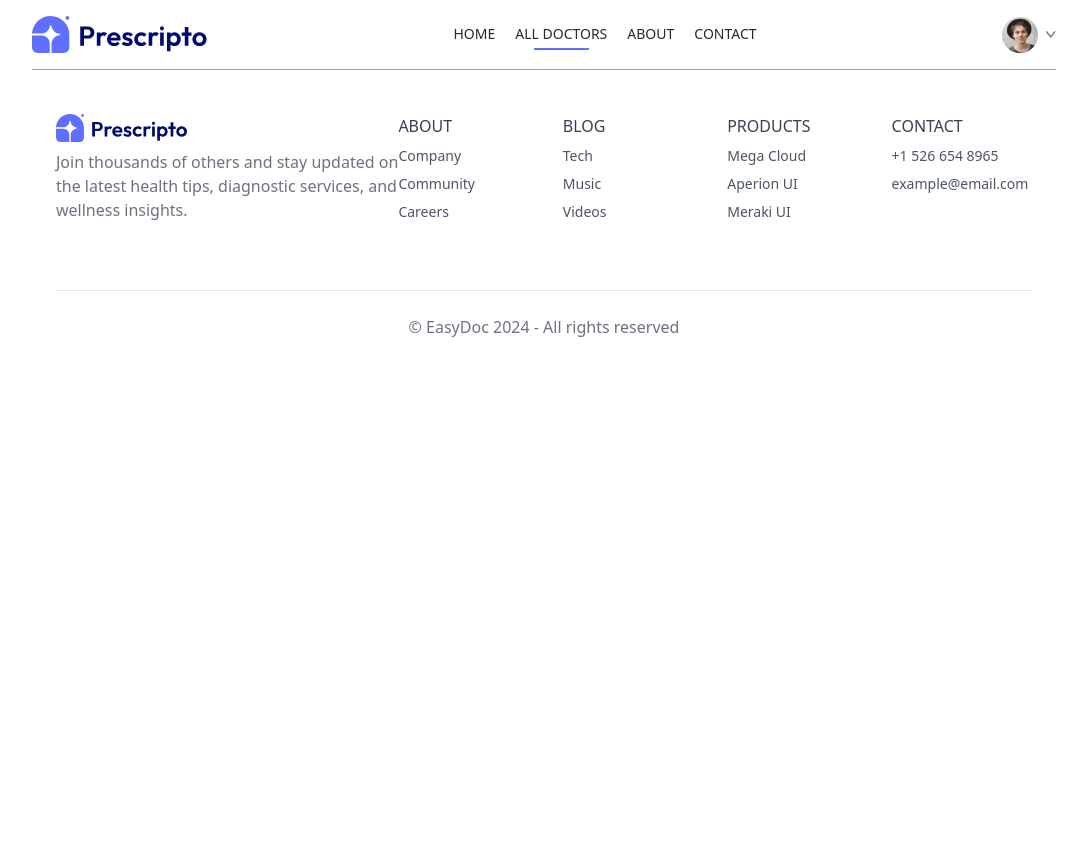
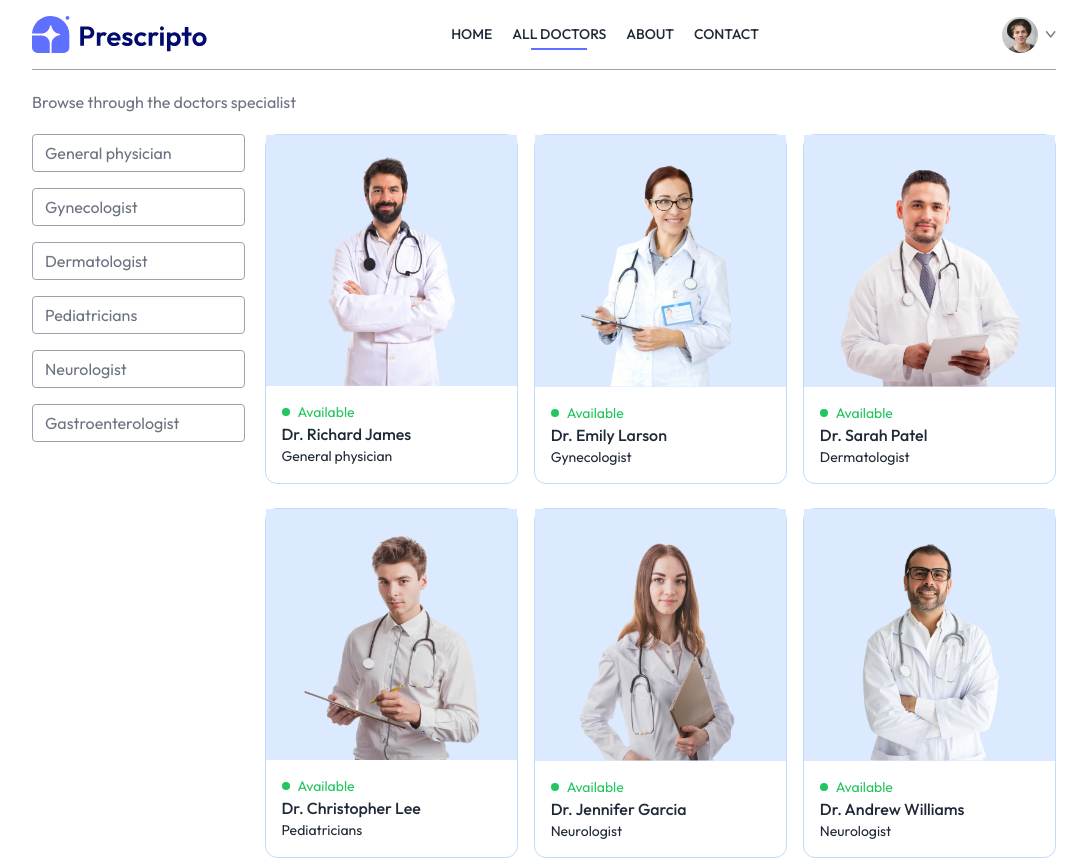
Before and after one commit to princemahmood117/Easy-doc-front, a React (Vite) app: page /doctors in a window 1280 px wide. Shown: the top 860 px of the page, without its empty margins (96-1183 px from the left). Before the commit the page ends 800 px from the top, so only its background shows below. Built offline with nearby package versions, Linux system fonts and the light colour scheme.

Commit message:
all doctors added

```diff
--- a/src/components/Footer/Footer.jsx
+++ b/src/components/Footer/Footer.jsx
@@ -93,49 +93,6 @@
                                     </a>
                                 </div>
 
-                                <div>
-                                    <h3 className="text-gray-700 uppercase dark:text-white">Blog</h3>
-                                    <a
-                                        href="#"
-                                        className="block mt-2 text-sm text-gray-600 dark:text-gray-400 hover:underline"
-                                    >
-                                        Tech
-                                    </a>
-                                    <a
-                                        href="#"
-                                        className="block mt-2 text-sm text-gray-600 dark:text-gray-400 hover:underline"
-                                    >
-                                        Music
-                                    </a>
-                                    <a
-                                        href="#"
-                                        className="block mt-2 text-sm text-gray-600 dark:text-gray-400 hover:underline"
-                                    >
-                                        Videos
-                                    </a>
-                                </div>
-
-                                <div>
-                                    <h3 className="text-gray-700 uppercase dark:text-white">Products</h3>
-                                    <a
-                                        href="#"
-                                        className="block mt-2 text-sm text-gray-600 dark:text-gray-400 hover:underline"
-                                    >
-                                        Mega Cloud
-                                    </a>
-                                    <a
-                                        href="#"
-                                        className="block mt-2 text-sm text-gray-600 dark:text-gray-400 hover:underline"
-                                    >
-                                        Aperion UI
-                                    </a>
-                                    <a
-                                        href="#"
-                                        className="block mt-2 text-sm text-gray-600 dark:text-gray-400 hover:underline"
-                                    >
-                                        Meraki UI
-                                    </a>
-                                </div>
 
                                 <div>
                                     <h3 className="text-gray-700 uppercase dark:text-white">Contact</h3>
--- a/src/index.css
+++ b/src/index.css
@@ -1,6 +1,12 @@
+@import url('https://fonts.googleapis.com/css2?family=Outfit:wght@100..900&display=swap');
+
 @tailwind base;
 @tailwind components;
 @tailwind utilities;
+
+*{
+    font-family: Outfit;
+}
 
 .active hr {
     @apply block
--- a/src/pages/Doctors.jsx
+++ b/src/pages/Doctors.jsx
@@ -1,8 +1,77 @@
+import { useContext, useEffect, useState } from "react";
+import { useNavigate, useParams } from "react-router-dom";
+import { AppContext } from "../context/AuthContext/ContextProvider";
 
 const Doctors = () => {
+
+    const {speciality} = useParams()
+
+    const [filterDoc,setFilterDoc] = useState([])
+
+    console.log(speciality);
+
+    const navigate = useNavigate()
+
+    const {doctors} = useContext(AppContext)
+
+    const applyFilter = () => {
+        if(speciality) {
+            setFilterDoc(doctors.filter(doc => doc.speciality === speciality))
+        }
+
+        else {
+            setFilterDoc(doctors)
+        }
+    }
+
+    useEffect(()=> {
+        applyFilter()
+    },[doctors,speciality])
+
     return (
         <div>
+            <p className="text-gray-500">Browse through the doctors specialist</p>
 
+            <div className="flex flex-col sm:flex-row items-start gap-5 mt-5">
+                <div className="flex flex-col gap-4 test-sm text-gray-500">
+                   <p onClick={()=> speciality === 'General physician' ? navigate('/doctors') : navigate('/doctors/General physician')} className={`w-[94vw] sm:w-auto pl-3 py-1.5 pr-16 border border-gray-400 rounded transition-all cursor-pointer ${speciality === "General physician" ? 'bg-indigo-100 text-black' : ""}`}>General physician</p>
+
+
+                   <p onClick={()=> speciality === 'Gynecologist' ? navigate('/doctors') : navigate('/doctors/Gynecologist')} className={`w-[94vw] sm:w-auto pl-3 py-1.5 pr-16 border border-gray-400 rounded transition-all cursor-pointer ${speciality === "Gynecologist" ? 'bg-indigo-100 text-black' : ""}`}>Gynecologist</p>
+
+
+                   <p onClick={()=> speciality === 'Dermatologist' ? navigate('/doctors') : navigate('/doctors/Dermatologist')} className={`w-[94vw] sm:w-auto pl-3 py-1.5 pr-16 border border-gray-400 rounded transition-all cursor-pointer ${speciality === "Dermatologist" ? 'bg-indigo-100 text-black' : ""}`}>Dermatologist</p>
+
+
+                   <p onClick={()=> speciality === 'Pediatricians' ? navigate('/doctors') : navigate('/doctors/Pediatricians')} className={`w-[94vw] sm:w-auto pl-3 py-1.5 pr-16 border border-gray-400 rounded transition-all cursor-pointer ${speciality === "Pediatricians" ? 'bg-indigo-100 text-black' : ""}`}>Pediatricians</p>
+
+
+                   <p onClick={()=> speciality === '' ? navigate('/doctors') : navigate('/doctors/Neurologist')} className={`w-[94vw] sm:w-auto pl-3 py-1.5 pr-16 border border-gray-400 rounded transition-all cursor-pointer ${speciality === "Neurologist" ? 'bg-indigo-100 text-black' : ""}`}>Neurologist</p>
+
+
+                   <p onClick={()=> speciality === '' ? navigate('/doctors') : navigate('/doctors/Gastroenterologist')} className={`w-[94vw] sm:w-auto pl-3 py-1.5 pr-16 border border-gray-400 rounded transition-all cursor-pointer ${speciality === "Gastroenterologist" ? 'bg-indigo-100 text-black' : ""}`}>Gastroenterologist</p>
+
+                </div>
+
+                <div className="w-full grid grid-cols-auto gap-4 gap-y-6">
+                    {
+                        filterDoc.map((item,index)=>(
+                            <div onClick={()=> navigate(`/appointmen/${item._id}`)} className="border border-blue-200 rounded-xl cursor-pointer hover:translate-y-[-10px] transition-all duration-500" key={index}>
+                                <img className="bg-blue-100" src={item.image} alt="" />
+
+                                <div className="p-4">
+                                    <div className="flex items-center  text-sm text-center text-green-500 gap-2">
+                                        <p className="w-2 h-2 bg-green-500 rounded-full"></p> <p>Available</p>
+                                    </div>
+
+                                    <p className="font-medium">{item.name}</p>
+                                    <p className="text-sm">{item.speciality}</p>
+                                </div>
+                            </div>
+                        ))
+                    }
+                </div>
+            </div>
         </div>
     );
 };
```
